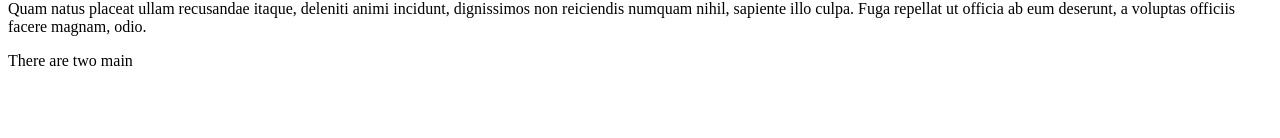
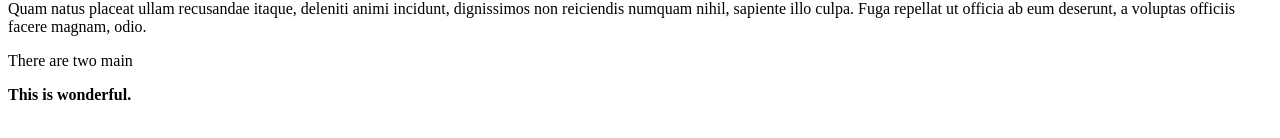
Before and after one commit to dastangoo/Lynda-Adobe-EDGE-Code-And-Brackets-First-Look, a plain HTML site: page index.html in a window 1280 px wide. Shown: the part 484-622 px from the top of the page. Drawn offline with Linux system fonts and the light colour scheme.

Commit message:
Just a commit

```diff
--- a/index.html
+++ b/index.html
@@ -17,6 +17,8 @@
     <p>Quam natus placeat ullam recusandae itaque, deleniti animi incidunt, dignissimos non reiciendis numquam nihil, sapiente illo culpa. Fuga repellat ut officia ab eum deserunt, a voluptas officiis facere magnam, odio.</p>
     <p>There are two main</p>
 		<p class="test"></p>
-
+		<p>
+			<strong>This is wonderful.</strong>
+		</p>
 </body>
 </html>
```
